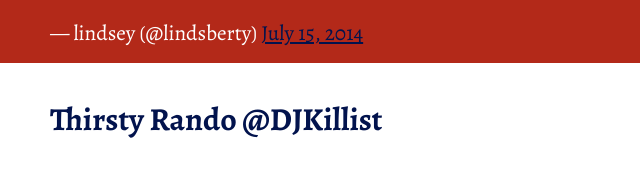
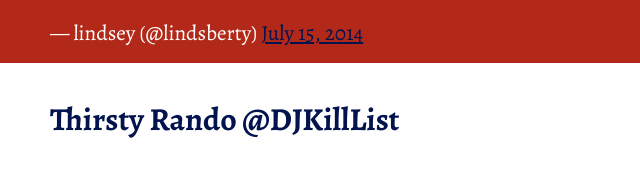
Before and after one commit to hp4chicago/hp4chicago.github.io, a plain HTML site: page index.html in a window 1280 px wide. Shown: the part 3295-3465 px from the top of the page, 270-910 px from the left. Drawn offline with nearby package versions, Linux system fonts and the light colour scheme.

Commit message:
three Ls

```diff
--- a/index.html
+++ b/index.html
@@ -73,7 +73,7 @@ Sam Knight (<span class="citation" data-cites="samknight1"><span class="citation
 — lindsey (<span class="citation" data-cites="lindsberty">@lindsberty</span>) <a href="https://twitter.com/lindsberty/statuses/489164846118993920">July 15, 2014</a>
 </blockquote>
 
-<h3 id="thirsty-rando-djkillist">Thirsty Rando <span class="citation" data-cites="DJKillist">@DJKillist</span></h3>
+<h3 id="thirsty-rando-djkillist">Thirsty Rando <span class="citation" data-cites="DJKillist">@DJKillList</span></h3>
 <blockquote class="twitter-tweet" lang="en"><p>
 though i despise voting, hate politics and don't live in chicago, I'll be voting for <a href="https://twitter.com/HPforChicago"><span class="citation" data-cites="HPforChicago">@HPforChicago</span></a> for mayor in 2015 <a href="https://twitter.com/hashtag/fuckrahm?src=hash">#fuckrahm</a> <a href="https://twitter.com/hashtag/GiveMePants?src=hash">#GiveMePants</a>
 </p>
```
